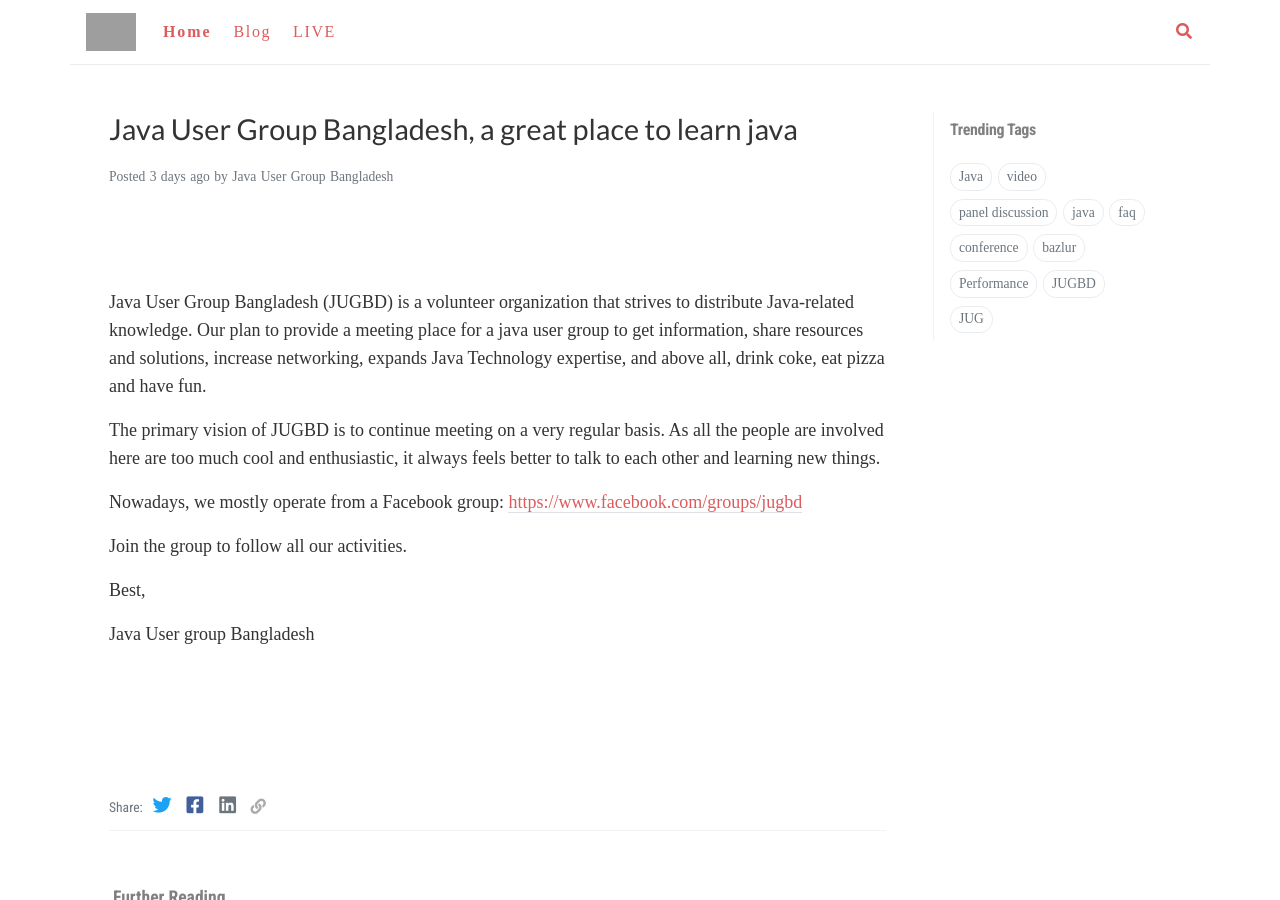
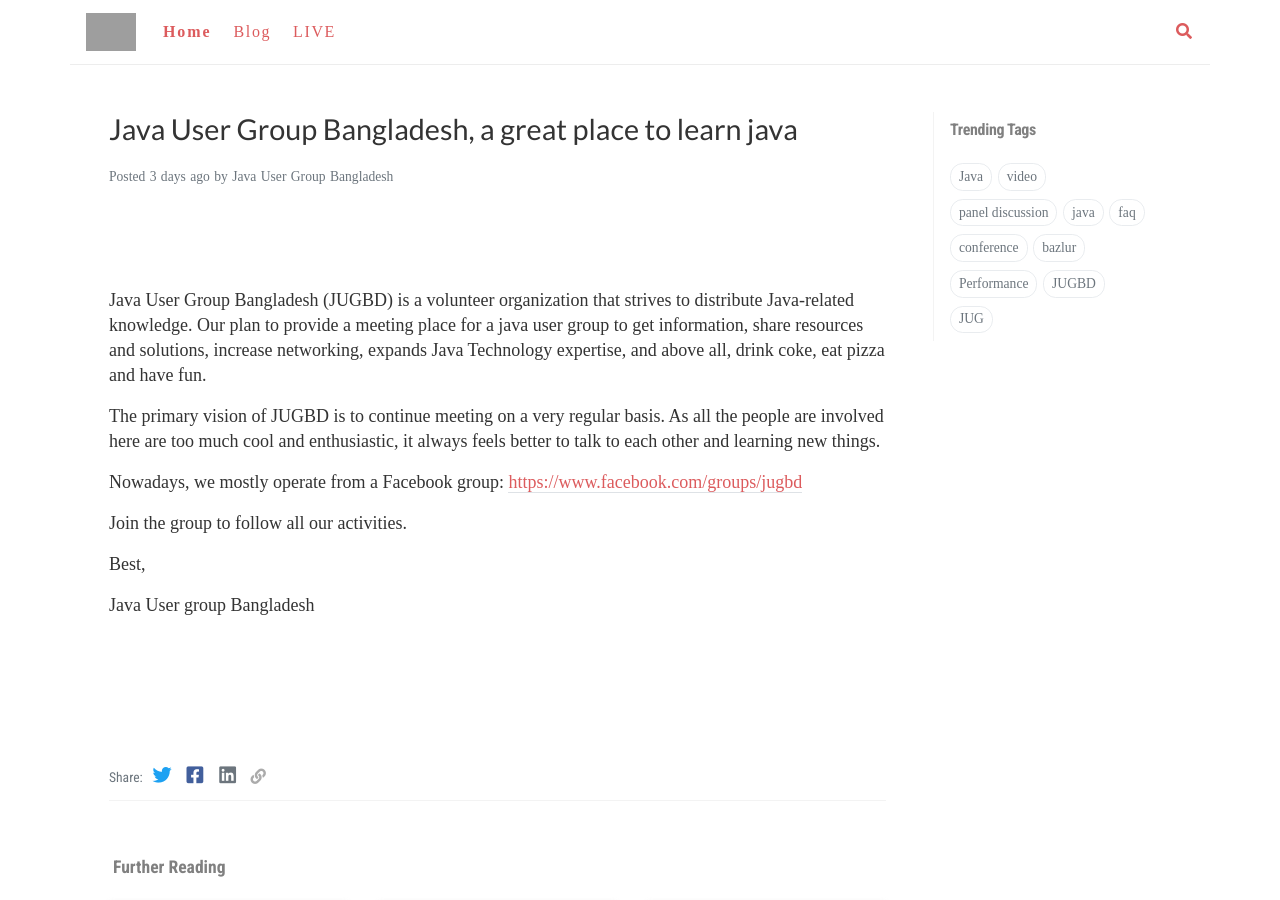
Before and after one commit to jugbd/jugbd.org, a Jekyll site: the page built from index.md, in a window 1280 px wide and 900 px high. Built offline with Jekyll 4.4.1, drawn with Linux system fonts in a browser that asks for light colours; nearby versions of some CDN libraries; some web fonts are replaced; comment, search, counter and statistics services are not loaded; grey boxes are pictures that could not be loaded.

Commit message:
Update main.scss

```diff
--- a/assets/css/_addon/main.scss
+++ b/assets/css/_addon/main.scss
@@ -1102,7 +1102,7 @@
 
   .post-content p {
     font-size: 18px;
-    line-height: 28px;
+    line-height: 25px;
   }
 }
 
```
